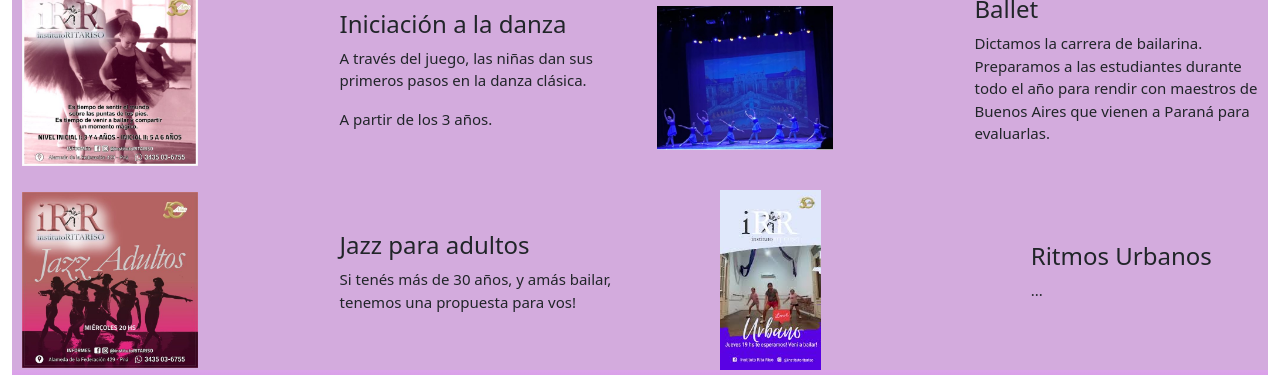
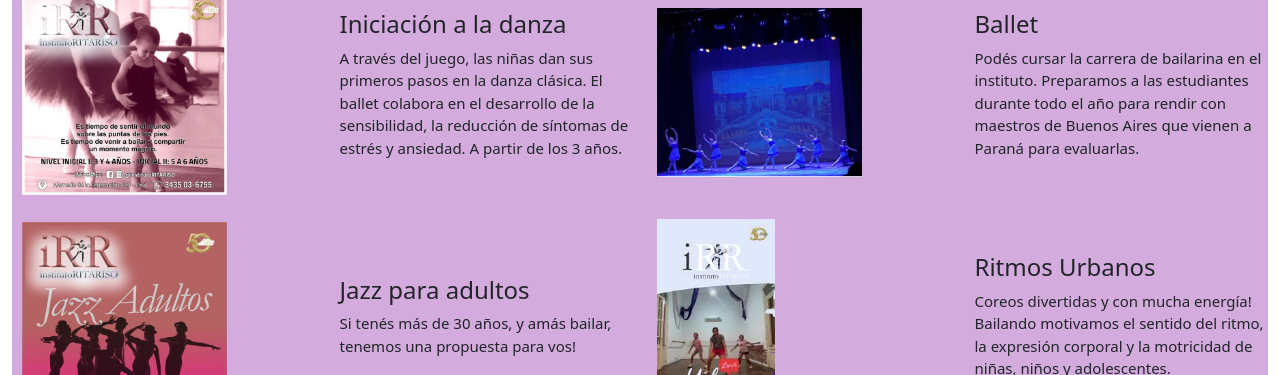
Before and after one commit to monica-dl/ProyectoFinalIRR, a plain HTML site: page pages/danza.html in a window 1280 px wide. Shown: the part 114-489 px from the top of the page. Drawn offline with nearby package versions, Linux system fonts and the light colour scheme.

Commit message:
Modificación de páginas index y danza para entrega

```diff
--- a/assets/css/style.css
+++ b/assets/css/style.css
@@ -29,7 +29,8 @@ footer{
     display: grid;
     grid-template-columns: repeat(4, 1fr);
     gap: 1.5rem;
-    place-items: center;
+    place-items: center left;
+    padding-bottom: 10px;
     padding-left: 10px;
 }
 
@@ -79,5 +80,9 @@ footer{
         align-items: center;
         justify-content: center;
         margin: 10px;
+        font-size: smaller;
+    }
+    .danzaTitulo{
+        font-size: smaller;
     }
 }
--- a/pages/danza.html
+++ b/pages/danza.html
@@ -41,30 +41,31 @@
 
         <h2 class="text-center">Vení a bailar con nosotros!</h2>
 
-
         <div class="danza">
 
-            <div class="inicialImagen" >
-                <img src="../assets/images/iRR_BalletInicial.jpg" width="60%" alt="">
+            <div class="inicialImagen" data-aos="zoom-in">
+                <img src="../assets/images/iRR_BalletInicial.jpg" width="70%" alt="">
             </div>
 
             <div  class="danzaTexto">
                 <h4>Iniciación a la danza</h4>
-                <p>A través del juego, las niñas dan sus primeros pasos en la danza clásica.</p>
-                <p>A partir de los 3 años.</p>
+                <p>A través del juego, las niñas dan sus primeros pasos en la danza clásica.
+                   El ballet colabora en el desarrollo de la sensibilidad, la reducción de síntomas de estrés y ansiedad.
+                   A partir de los 3 años.
+                </p>
             </div>
 
-            <div class="balletImagen" >
-                <img  src="../assets/images/iRR_6.jpg" width="60%" alt="">
+            <div class="balletImagen" data-aos="zoom-in" data-aos-delay="150">
+                <img  src="../assets/images/iRR_6.jpg" width="70%" alt="">
             </div>
 
             <div class="danzaTexto">
                 <h4>Ballet</h4>
-                <p>Dictamos la carrera de bailarina. Preparamos a las estudiantes durante todo el año para rendir con maestros de Buenos Aires que vienen a Paraná para evaluarlas.</p>
+                <p>Podés cursar la carrera de bailarina en el instituto. Preparamos a las estudiantes durante todo el año para rendir con maestros de Buenos Aires que vienen a Paraná para evaluarlas.</p>
             </div>
 
-            <div class="jazzImagen" >
-                <img  src="../assets/images/iRR_JazzAdultos.jpg" width="60%" alt="">
+            <div class="jazzImagen" data-aos="zoom-in" data-aos-delay="300">
+                <img  src="../assets/images/iRR_JazzAdultos.jpg" width="70%" alt="">
             </div>
 
             <div class="danzaTexto">
@@ -72,13 +73,13 @@
                 <p>Si tenés más de 30 años, y amás bailar, tenemos una propuesta para vos! </p>
             </div>
 
-            <div class="urbanoImagen" >
-                <img  src="../assets/images/iRR_Urbano.jpg" width="60%" alt="">
+            <div class="urbanoImagen" data-aos="zoom-in" data-aos-delay="450">
+                <img  src="../assets/images/iRR_Urbano.jpg" width="70%" alt="">
             </div>
 
             <div class="danzaTexto">
                 <h4>Ritmos Urbanos</h4>
-                <p>...</p>
+                <p>Coreos divertidas y con mucha energía! Bailando motivamos el sentido del ritmo, la expresión corporal y la motricidad de niñas, niños y adolescentes.</p>
             </div>
 
         </div>
```
Also changed, not shown: index.html (+2 -4 lines).
